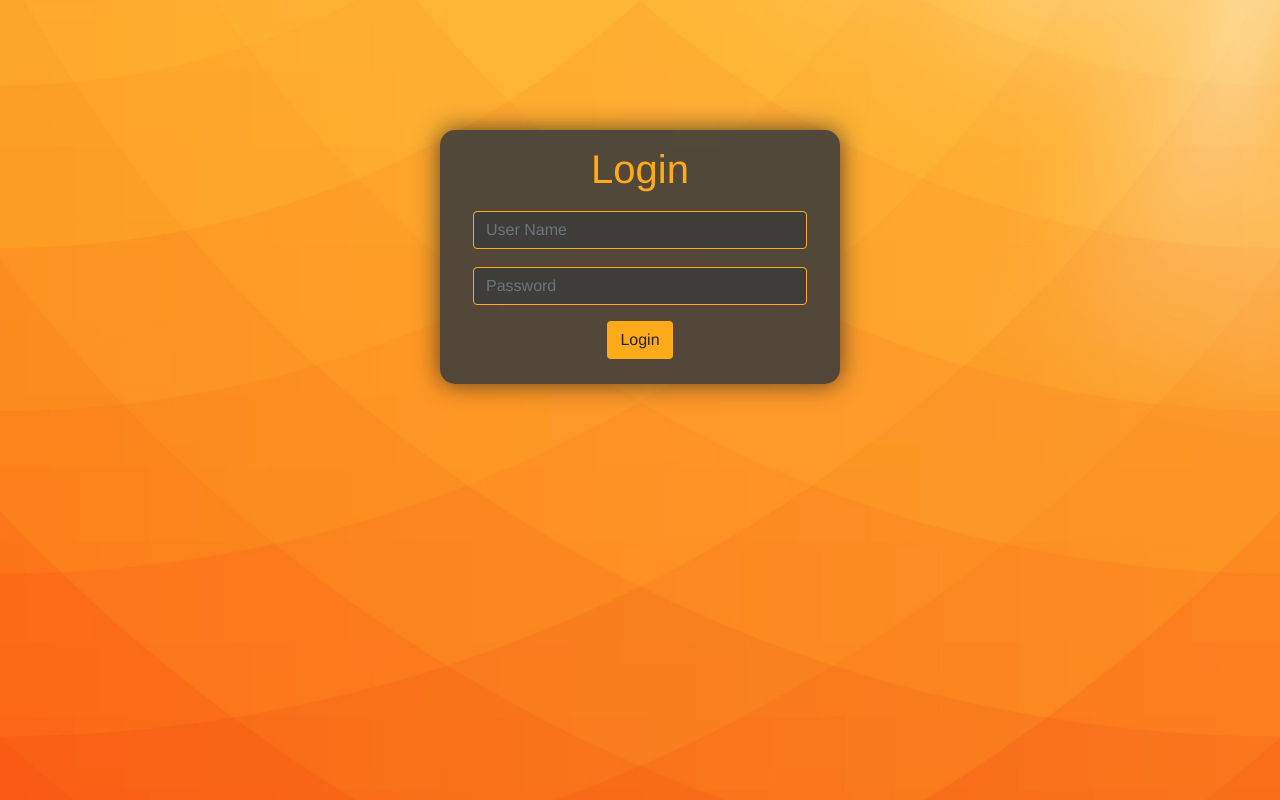
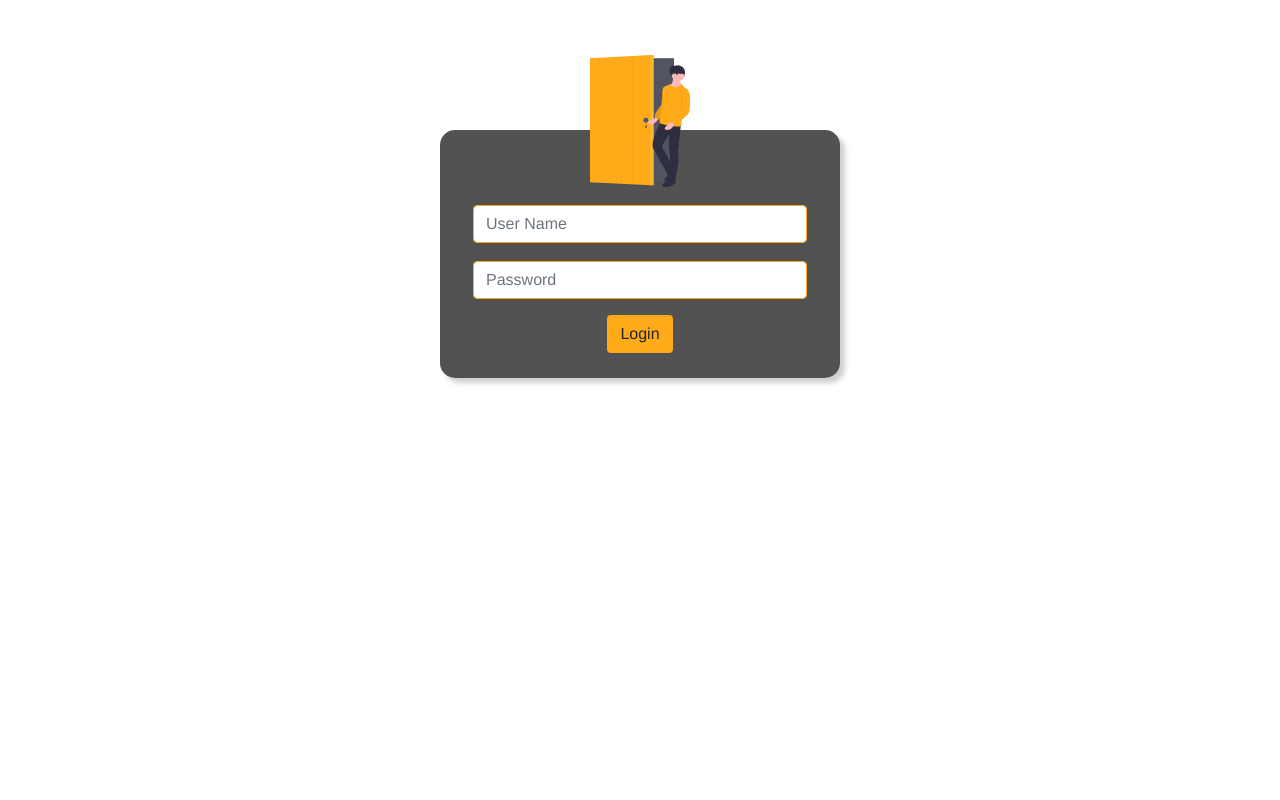
Before and after one commit to vigsoft410/dashboard-cria, a Vue app: page / in a window 1280 px wide. Built offline with nearby package versions, Linux system fonts and the light colour scheme.

Commit message:
Remoção do background de login

```diff
--- a/src/App.vue
+++ b/src/App.vue
@@ -2,7 +2,7 @@
   <div id="app">
     <Login />
   </div>
-</template>add
+</template>
 
 <script>
 import Login from './components/Login.vue'
@@ -24,8 +24,4 @@ export default {
   color: #2c3e50;
   margin-top: 60px;
 }
-  body{
-        background: url('./assets/Login-background.jpg') no-repeat center center fixed;
-        background-size: cover;
-    }
 </style>
--- a/src/components/Login.vue
+++ b/src/components/Login.vue
@@ -5,8 +5,8 @@
                 <div class="modal-content">
 
                     <form class="col-12">
+                        <img src="./../assets/login-img.svg" class="img-login">
                         <div class="text-center">
-                        <h1 class="title-h1"> Login </h1>
                         </div>
                         <div class="form-group">
                             <input type="text" class="form-control" placeholder="User Name">
@@ -25,7 +25,13 @@
 
 <script>
 export default {
+    data(){
+        return {
 
+        }
+    },
+    methods:{
+    },
 }
 </script>
 
@@ -43,17 +49,21 @@ export default {
         max-width: 600px;
 
     }
+    #login .img-login {
+        margin-top: -75px;
+        width: 100px;
+    }
     #login .modal-content {
         background-color: #3b3b3be1;
         padding: 0 18px;
-        box-shadow: 0px 0px 25px #202020be;
+        box-shadow: 5px 5px 5px #bfbfbfbe;
         border-radius: 15px;
         border: 0;
     }
     #login .form-control {
-        background-color: #3b3b3be1;
+        /* background-color: #3b3b3be1; */
         border: 1px solid #ffab19;
-        color: #ffbb46;
+        /* color: #ffbb46; */
     }
     #login .form-control:focus {
         box-shadow: 0 0 0 0.1rem #feb04ba2;
```
Also changed, not shown: src/assets/Login-background.jpg (deleted), src/assets/login-img.svg (added).
